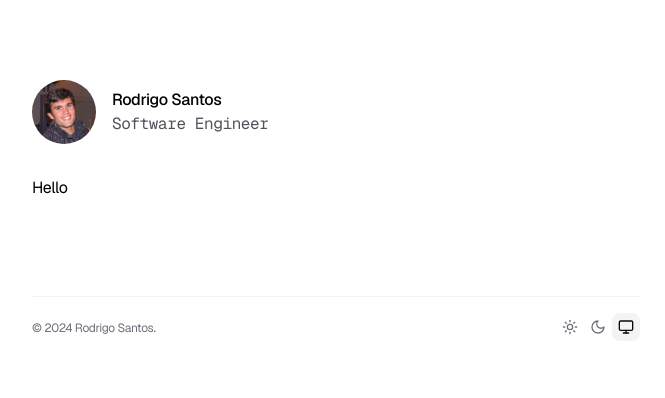
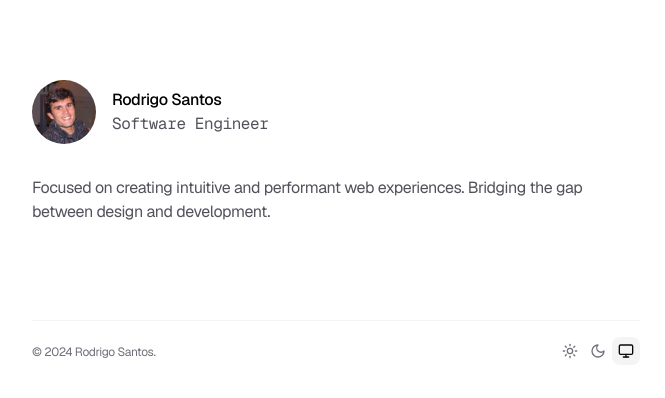
Before and after one commit to RodrigoRafaelSantos7/portfolio, a Next.js app: page / in a window 1280 px wide. Shown: the top 398 px of the page, without its empty margins (304-969 px from the left). Built offline with nearby package versions, Linux system fonts and the light colour scheme.

Commit message:
Add: page animations with Motion and create animation constants

```diff
--- a/src/app/header.tsx
+++ b/src/app/header.tsx
@@ -1,11 +1,27 @@
+'use client'
+import { motion } from 'motion/react'
 import { TextEffect } from '@/components/ui/text-effect'
 import Link from 'next/link'
 import React from 'react'
 import Image from 'next/image'
+import {
+  VARIANTS_CONTAINER,
+  VARIANTS_SECTION,
+  TRANSITION_SECTION,
+} from '@/constants/animations'
 
 export function Header() {
   return (
-    <header className='mb-8 flex items-center justify-start gap-4'>
+    <motion.main
+      variants={VARIANTS_CONTAINER}
+      initial='hidden'
+      animate='visible'
+    >
+      <motion.header
+        className='mb-8 flex items-center justify-start gap-4'
+        variants={VARIANTS_SECTION}
+        transition={TRANSITION_SECTION}
+      >
         <Image
           src='/profile.png'
           alt='Rodrigo Santos'
@@ -27,6 +43,7 @@ export function Header() {
             Software Engineer
           </TextEffect>
         </div>
-    </header>
+      </motion.header>
+    </motion.main>
   )
 }
--- a/src/app/page.tsx
+++ b/src/app/page.tsx
@@ -1,7 +1,30 @@
-export default function Home() {
+'use client'
+import { motion } from 'motion/react'
+import {
+  VARIANTS_CONTAINER,
+  VARIANTS_SECTION,
+  TRANSITION_SECTION,
+} from '@/constants/animations'
+
+export default function Personal() {
   return (
-    <div>
-      <h1>Hello</h1>
-    </div>
+    <motion.main
+      className='space-y-24'
+      variants={VARIANTS_CONTAINER}
+      initial='hidden'
+      animate='visible'
+    >
+      <motion.section
+        variants={VARIANTS_SECTION}
+        transition={TRANSITION_SECTION}
+      >
+        <div className='flex-1'>
+          <p className='text-zinc-600 dark:text-zinc-400'>
+            Focused on creating intuitive and performant web experiences.
+            Bridging the gap between design and development.
+          </p>
+        </div>
+      </motion.section>
+    </motion.main>
   )
 }
--- /dev/null
+++ b/src/constants/animations.ts
@@ -0,0 +1,18 @@
+export const VARIANTS_CONTAINER = {
+  hidden: { opacity: 0 },
+  visible: {
+    opacity: 1,
+    transition: {
+      staggerChildren: 0.15,
+    },
+  },
+}
+
+export const VARIANTS_SECTION = {
+  hidden: { opacity: 0, y: 20, filter: 'blur(8px)' },
+  visible: { opacity: 1, y: 0, filter: 'blur(0px)' },
+}
+
+export const TRANSITION_SECTION = {
+  duration: 0.3,
+}
```
Lines whose indentation alone changed are shown as unchanged.
